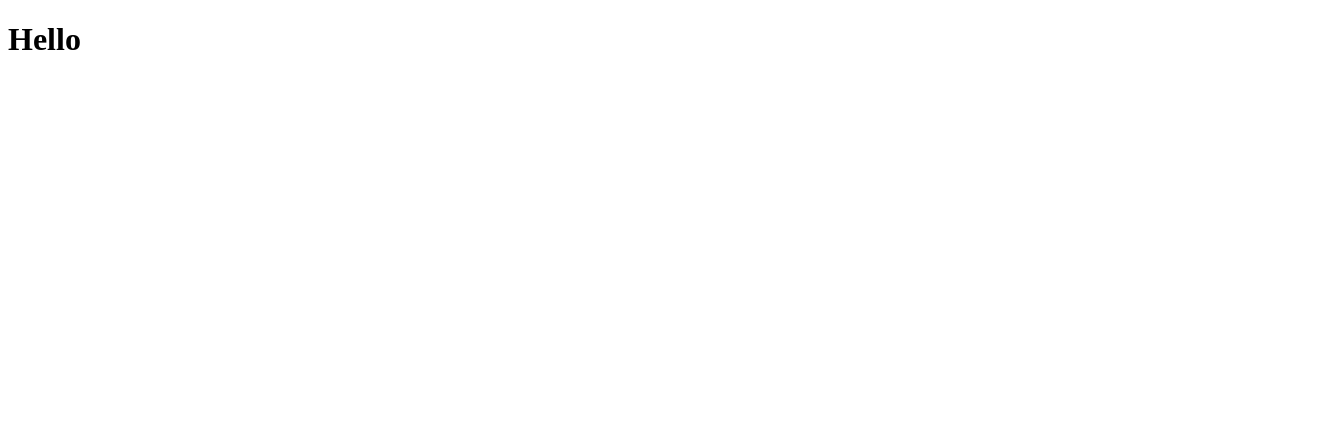
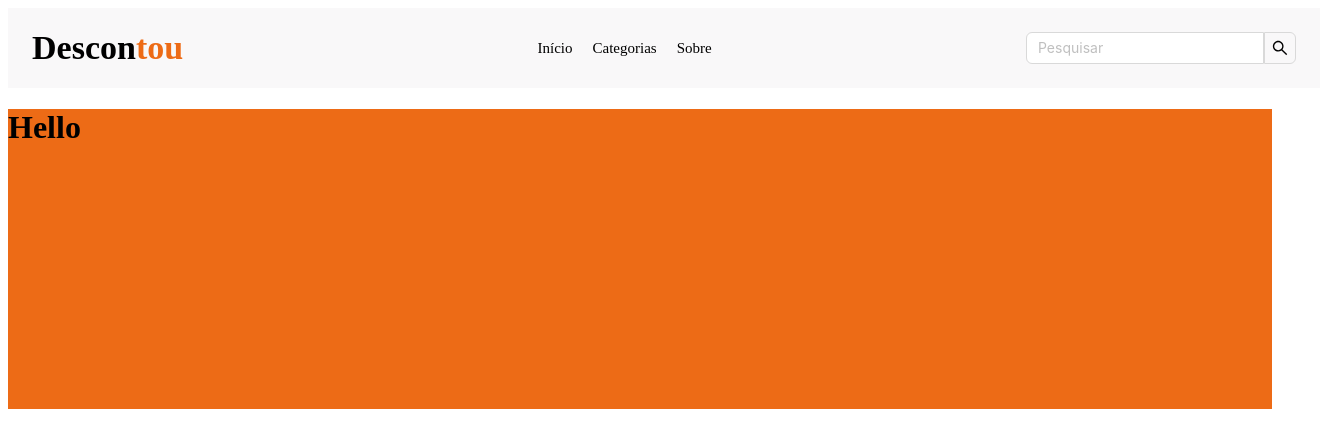
Before and after one commit to victorgpd/pechinchouweb, a React (Vite) app: page / in a window 1280 px wide. Shown: the top 448 px of the page, 1320 px wide, since content can reach past the window. Built offline with nearby package versions, Linux system fonts and the light colour scheme; the HTML template or start-up script is replaced by a standard one.

Commit message:
criação dos componentes header, main e screen.

```diff
--- a/src/App.tsx
+++ b/src/App.tsx
@@ -1,7 +1,13 @@
+import Screen from "./components/Screen";
+
 function App() {
   return (
     <>
-      <h1>Hello</h1>
+      <Screen>
+        <div style={{ backgroundColor: "#ED6B16", width: "100%", height: "300px" }}>
+          <h1>Hello</h1>
+        </div>
+      </Screen>
     </>
   );
 }
--- /dev/null
+++ b/src/components/Header/index.tsx
@@ -0,0 +1,26 @@
+import { Container, ContainerNav, ContainerSearch, InputSearch, Item, List, Logo, SearchButton } from "./styles";
+
+const Header = () => {
+  return (
+    <Container>
+      <Logo>
+        Descon<span>tou</span>
+      </Logo>
+
+      <ContainerNav>
+        <List>
+          <Item>Início</Item>
+          <Item>Categorias</Item>
+          <Item>Sobre</Item>
+        </List>
+      </ContainerNav>
+
+      <ContainerSearch>
+        <InputSearch placeholder="Pesquisar" />
+        <SearchButton />
+      </ContainerSearch>
+    </Container>
+  );
+};
+
+export default Header;
--- /dev/null
+++ b/src/components/Header/styles.ts
@@ -0,0 +1,78 @@
+import { SearchOutlined } from "@ant-design/icons";
+import { Input as AntDInput } from "antd";
+import styled from "styled-components";
+
+export const Container = styled.header`
+  gap: 25px;
+  display: flex;
+  align-items: center;
+  justify-content: space-between;
+
+  width: 100%;
+  height: 80px;
+
+  padding: 0 24px;
+
+  background-color: #f9f8f9;
+`;
+
+export const Logo = styled.h1`
+  font-size: 34px;
+
+  & span {
+    color: #ed6b16;
+  }
+`;
+
+export const ContainerNav = styled.nav`
+  @media screen and (max-width: 768px) {
+    display: none;
+  }
+`;
+
+export const List = styled.ul`
+  gap: 20px;
+  display: flex;
+  align-items: center;
+  justify-content: center;
+
+  list-style: none;
+`;
+
+export const Item = styled.li`
+  font-size: 15px;
+  font-weight: 400;
+
+  cursor: pointer;
+`;
+
+export const ContainerSearch = styled.div`
+  width: 100%;
+  min-width: 180px;
+  max-width: 270px;
+
+  display: flex;
+  @media screen and (max-width: 768px) {
+    display: none;
+  }
+`;
+
+export const InputSearch = styled(AntDInput)`
+  width: 100%;
+  min-width: 180px;
+  max-width: 270px;
+
+  border-top-right-radius: 0px;
+  border-bottom-right-radius: 0px;
+`;
+
+export const SearchButton = styled(SearchOutlined)`
+  cursor: pointer;
+  border-radius: 6px;
+  border: 1px solid #d9d9d9;
+
+  padding: 5px 7px;
+
+  border-top-left-radius: 0px;
+  border-bottom-left-radius: 0px;
+`;
--- /dev/null
+++ b/src/components/Main/index.tsx
@@ -0,0 +1,7 @@
+import { Container } from "./styles";
+
+const Main = ({ children }: { children?: React.ReactNode }) => {
+  return <Container>{children}</Container>;
+};
+
+export default Main;
--- /dev/null
+++ b/src/components/Main/styles.ts
@@ -0,0 +1,5 @@
+import styled from "styled-components";
+
+export const Container = styled.main`
+  flex: 1;
+`;
--- /dev/null
+++ b/src/components/Screen/index.tsx
@@ -0,0 +1,17 @@
+import { Outlet } from "react-router-dom";
+import Header from "../Header";
+import Main from "../Main";
+
+const Screen = ({ children }: { children?: React.ReactNode }) => {
+  return (
+    <>
+      <Header />
+      <Main>
+        <Outlet />
+        {children}
+      </Main>
+    </>
+  );
+};
+
+export default Screen;
--- a/src/styles/index.css
+++ b/src/styles/index.css
@@ -1,7 +1,9 @@
+@import url("https://fonts.googleapis.com/css2?family=Roboto:ital,wght@0,100..900;1,100..900&display=swap");
 * {
   margin: 0;
   padding: 0;
   box-sizing: border-box;
+  font-family: "Roboto", sans-serif;
 }
 
 body,
@@ -13,6 +15,9 @@ html {
 #root {
   width: 100%;
   height: 100%;
+
+  display: flex;
+  flex-direction: column;
 }
 
 a {
@@ -24,3 +29,8 @@ button {
   cursor: pointer;
   background-color: transparent;
 }
+
+input {
+  border: none;
+  outline: none;
+}
```
